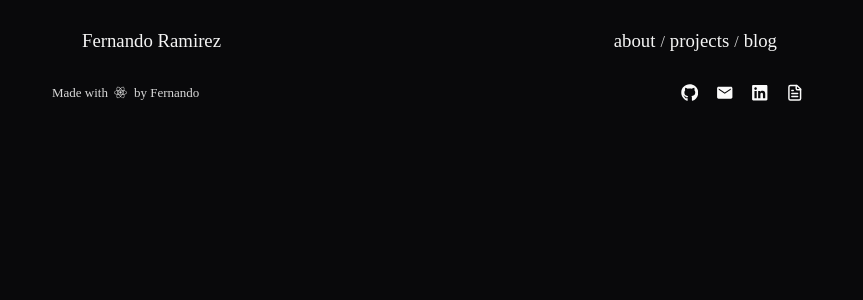
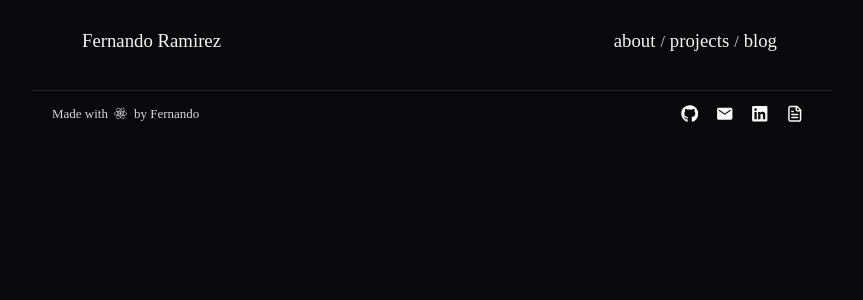
Before and after one commit to ramirezfernando/fernandoramirez.me, a React (Vite) app: page /contact in a window 1280 px wide. Shown: the top 300 px of the page, without its empty margins (208-1071 px from the left). Built offline with nearby package versions, Linux system fonts and the light colour scheme; a web font is replaced by a local one.

Commit message:
feat: add footer divider

```diff
--- a/package.json
+++ b/package.json
@@ -14,6 +14,7 @@
     "@emotion/styled": "^11.11.0",
     "@mui/material": "^5.15.3",
     "@radix-ui/react-avatar": "^1.0.4",
+    "@radix-ui/react-separator": "^1.0.3",
     "@radix-ui/react-slot": "^1.0.2",
     "class-variance-authority": "^0.7.0",
     "clsx": "^2.1.0",
--- a/src/components/Footer.tsx
+++ b/src/components/Footer.tsx
@@ -3,12 +3,15 @@ import { IoMdMail } from 'react-icons/io';
 import Hidden from '@mui/material/Hidden';
 import { Button } from "@/components/ui/button"
 import { FileText } from 'lucide-react';
-
+import { Separator } from "@/components/ui/separator"
 import '../styles/Footer.css';
 
 const Footer = () => {
     return (
+      <>
+      <Separator className="my-4 w-full" />
       <div className='footer-container'>
+
         <Hidden xsDown>
           <div className='footer-copyright'>
             <p className='items-center'>Made with &nbsp; <FaReact /> &nbsp; by Fernando</p>
@@ -42,6 +45,7 @@ const Footer = () => {
 
         </div>
       </div>
+      </>
     );
   };
 
--- /dev/null
+++ b/src/components/ui/separator.tsx
@@ -0,0 +1,29 @@
+import * as React from "react"
+import * as SeparatorPrimitive from "@radix-ui/react-separator"
+
+import { cn } from "@/lib/utils"
+
+const Separator = React.forwardRef<
+  React.ElementRef<typeof SeparatorPrimitive.Root>,
+  React.ComponentPropsWithoutRef<typeof SeparatorPrimitive.Root>
+>(
+  (
+    { className, orientation = "horizontal", decorative = true, ...props },
+    ref
+  ) => (
+    <SeparatorPrimitive.Root
+      ref={ref}
+      decorative={decorative}
+      orientation={orientation}
+      className={cn(
+        "shrink-0 bg-border",
+        orientation === "horizontal" ? "h-[1px] w-full" : "h-full w-[1px]",
+        className
+      )}
+      {...props}
+    />
+  )
+)
+Separator.displayName = SeparatorPrimitive.Root.displayName
+
+export { Separator }
```
Also changed, not shown: 1 other file (tests, documents, lock files or other folders).
